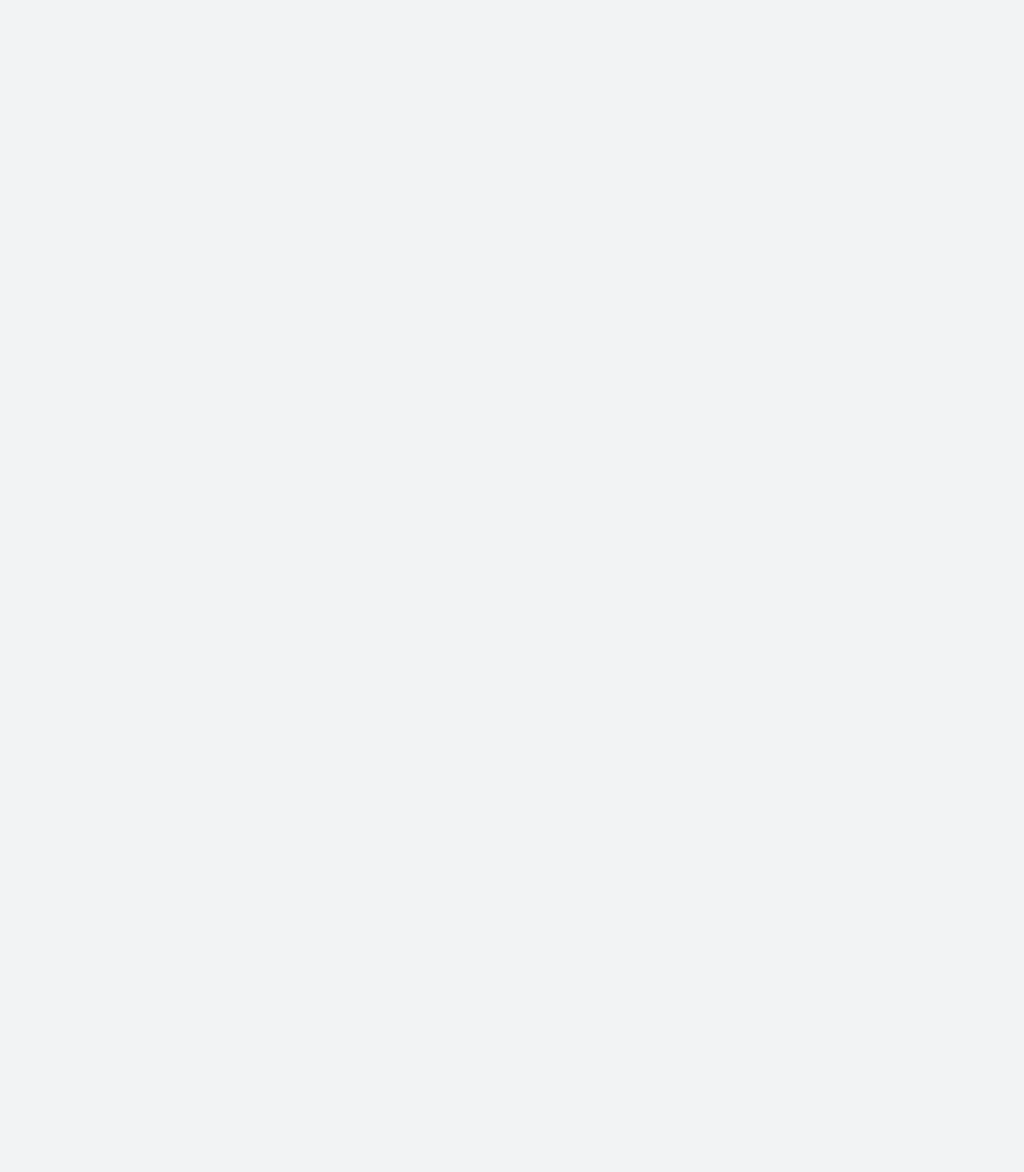
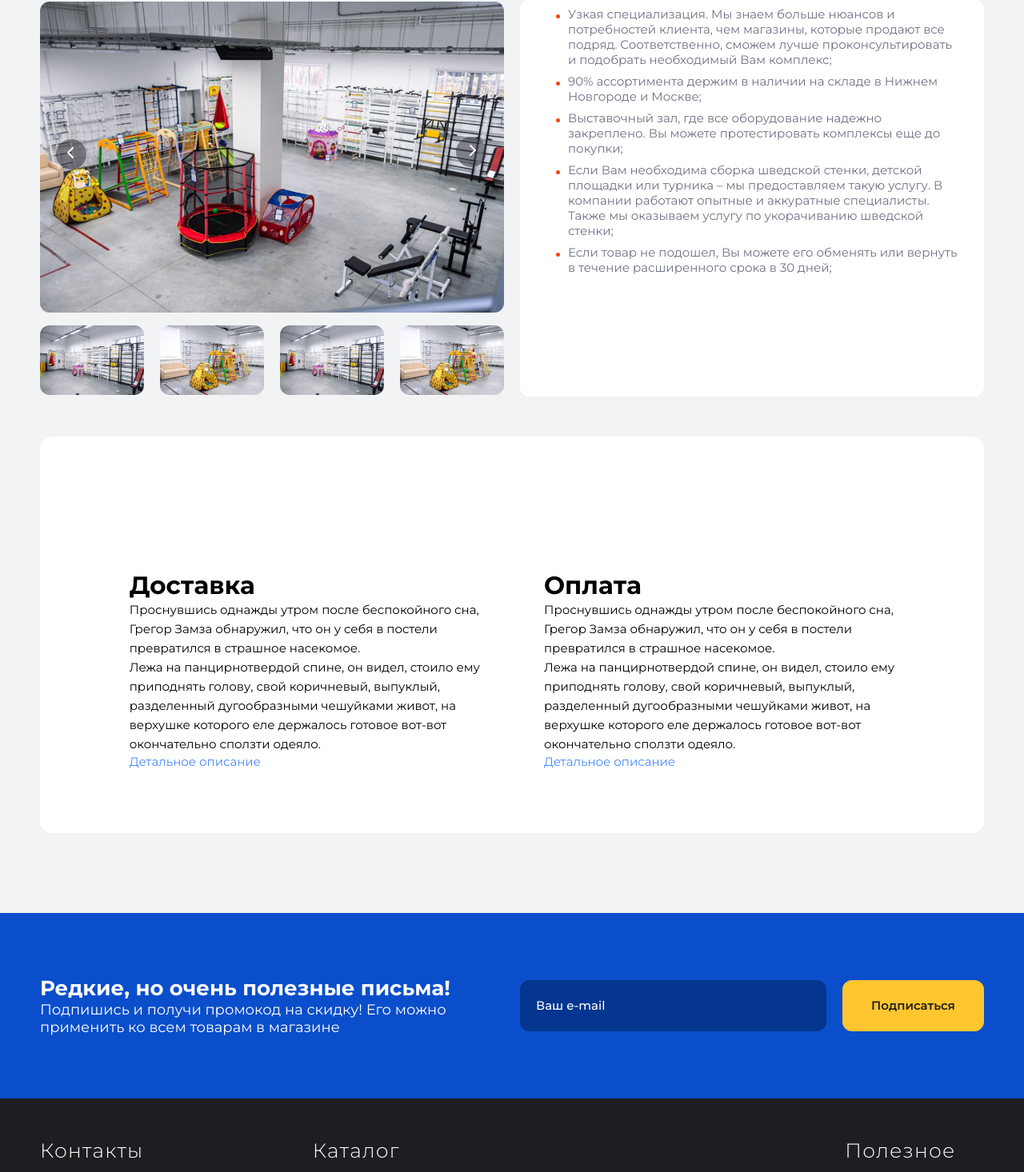
Before and after one commit to EdilAskarbekUulu/edil, a React (Create React App) app in the folder my-app/: page / in a window 1280 px wide. Shown: the part 1974-3440 px from the top of the page at 80% size. Before the commit the page ends 1474 px from the top, so only its background shows below. Built offline with nearby package versions, Linux system fonts and the light colour scheme.

Commit message:
ent
Signed-off-by: EdilAskarbekUulu <edilaskarov55@gmail.com>

```diff
--- a/my-app/src/App.js
+++ b/my-app/src/App.js
@@ -16,10 +16,10 @@ function App() {
       <Cotolog/>
       <Desires/>
       <Shvetcia/>
-      {/* <Company/>
+      <Company/>
       <Payment/>
       <Email/>
-      <Footer/> */}
+      <Footer/>
     </div>
   );
 }
```
